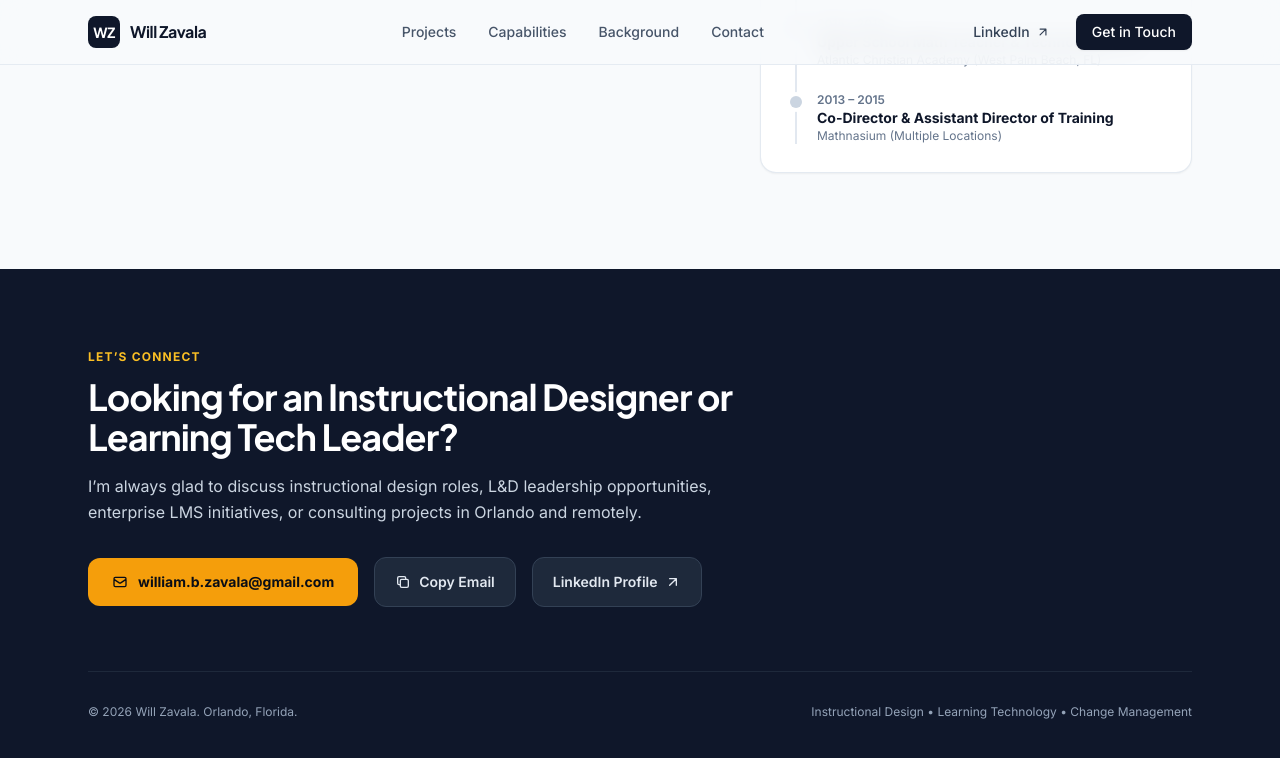
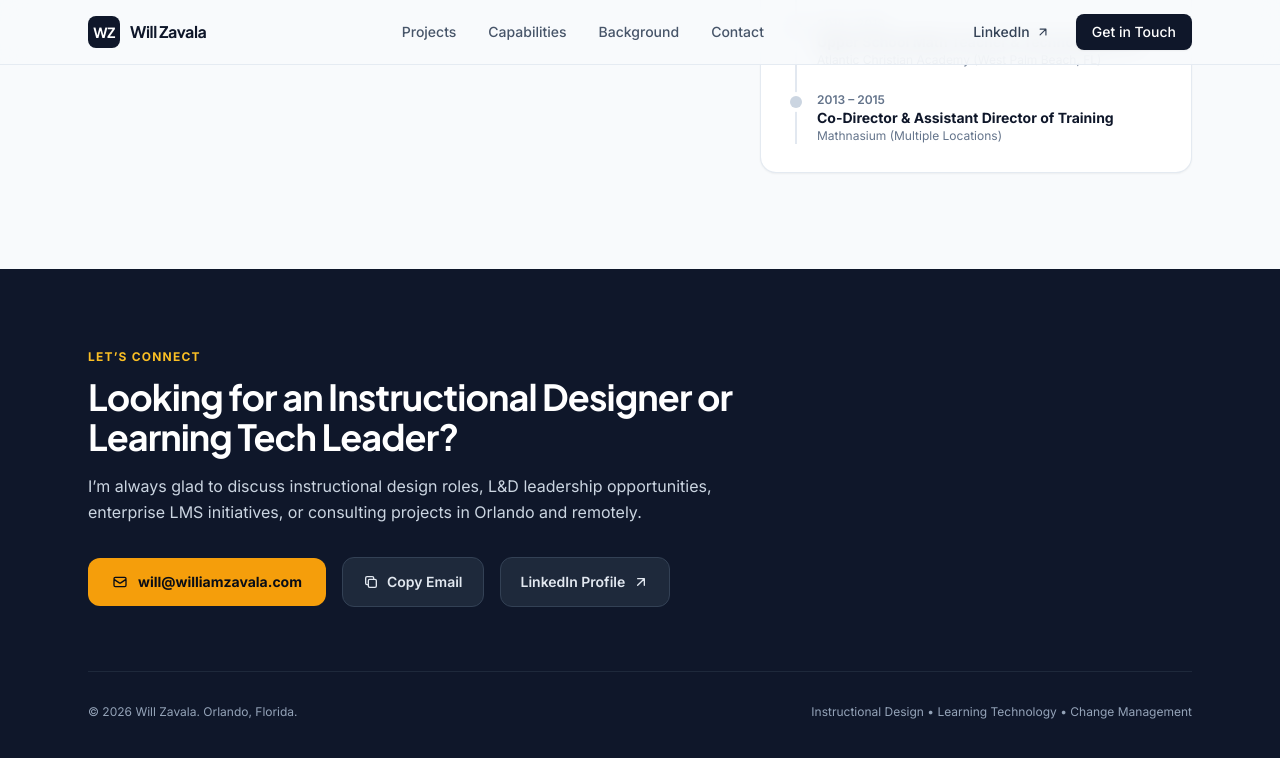
Before and after one commit to WZavala/portfoliosite, a website: page index.html in a window 1280 px wide. Both pictures are taken after a click on the button "Copy Email". Shown: the part 4017-4775 px from the top of the page. Drawn offline with nearby package versions, Linux system fonts and the light colour scheme.

Commit message:
Updated Email Address

```diff
--- a/index.html
+++ b/index.html
@@ -516,10 +516,10 @@
         </p>
 
         <div class="flex flex-wrap items-center gap-4">
-          <a href="mailto:william.b.zavala@gmail.com"
+          <a href="mailto:will@williamzavala.com"
              class="inline-flex items-center gap-2.5 px-6 py-3.5 rounded-xl bg-amber-500 hover:bg-amber-400 text-slate-950 font-bold text-sm transition-colors">
             <svg class="w-4 h-4" fill="none" stroke="currentColor" stroke-width="2" viewBox="0 0 24 24"><path stroke-linecap="round" stroke-linejoin="round" d="M3 8l7.89 5.26a2 2 0 002.22 0L21 8M5 19h14a2 2 0 002-2V7a2 2 0 00-2-2H5a2 2 0 00-2 2v10a2 2 0 002 2z"/></svg>
-            william.b.zavala@gmail.com
+            will@williamzavala.com
           </a>
 
           <button onclick="copyEmail()" id="copy-email-btn"
@@ -612,7 +612,7 @@
 
     // Copy Email
     function copyEmail() {
-      navigator.clipboard.writeText('william.b.zavala@gmail.com').then(() => {
+      navigator.clipboard.writeText('will@williamzavala.com').then(() => {
         const label = document.getElementById('copy-label');
         label.textContent = 'Copied!';
         setTimeout(() => { label.textContent = 'Copy Email'; }, 2000);
```
